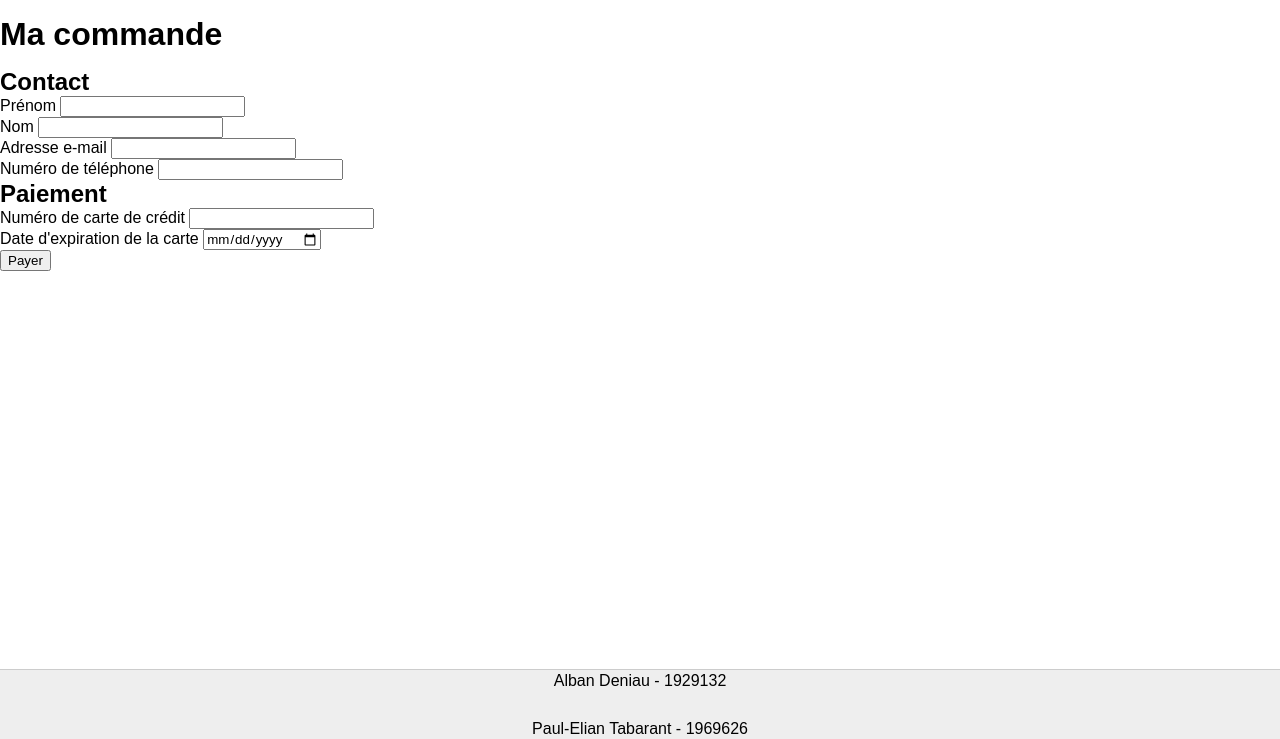
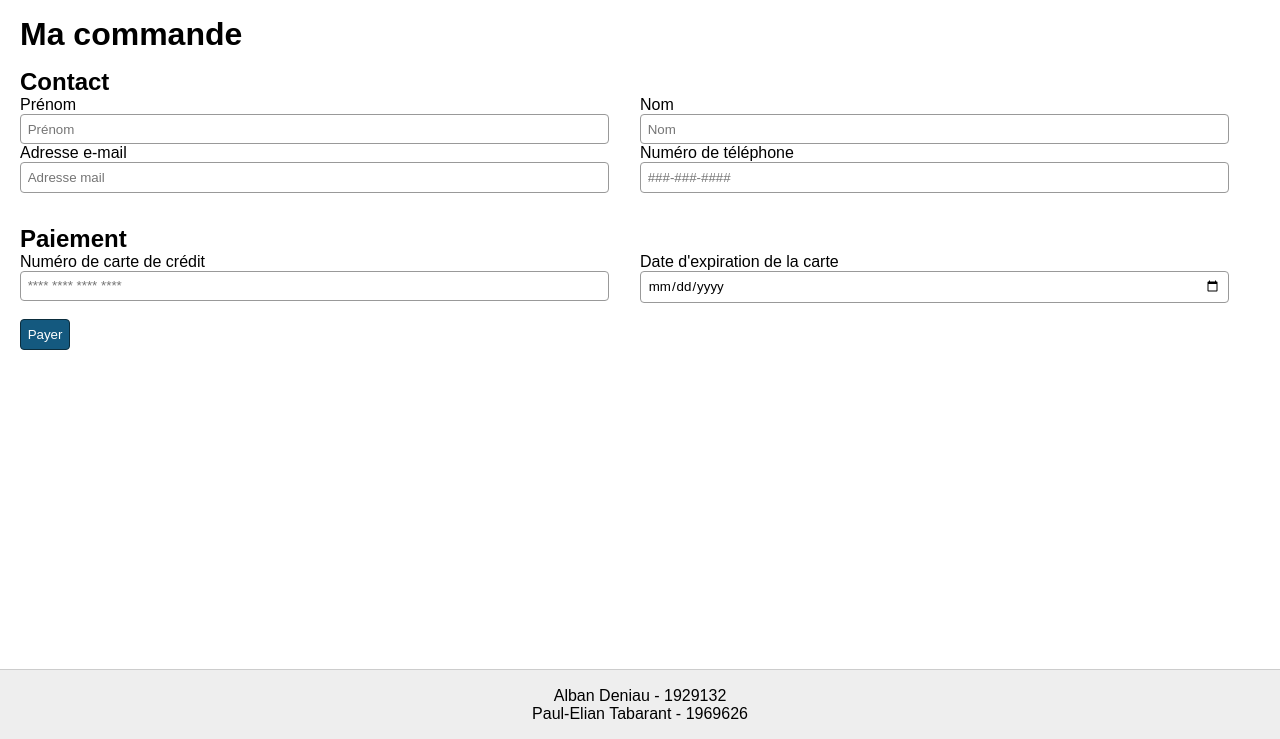
Before and after one commit to paulelian-tabarant/LOG4420-Shopping_website, a web app: file TP1/order.html in a window 1280 px wide. Shown: the part 61-800 px from the top of the page. Run offline with its HTML, style and script files only (its server is not run), Linux system fonts and the light colour scheme; some libraries are stand-ins or nearby versions.

Commit message:
modif page product + page shopping-cart + début page order

```diff
--- a/TP1/assets/css/style.css
+++ b/TP1/assets/css/style.css
@@ -27,18 +29,33 @@
 a {
 	text-decoration: none;
 }
-.row {
+.bouton {
+	color: white;
+	padding: 0.5em;
+	text-decoration: none;
+	background-color: #14597f;
+	border: solid 1px #0b2d3d;
+	border-radius: 4px;
+}
+.bouton:hover {
+	background-color: #1fb5e9;
+	transition: ease-out 0.2s;
+}
+/*.row {
 	display: flex;
 	flex-wrap: nowrap;
   justify-content: space-between;
 	margin: 10px 0px;
+}*/
+.col {
+	flex-basis: 50%;
 }
-.col {
+/*.col {
 	flex-grow: 1;
-}
-.col img {
+}*/
+/*.col img {
 	width: 100%;
-}
+}*/
 .separator {
 	margin: 20px 5px;
 }
@@ -46,9 +63,12 @@
 	border: solid 1px #999999;
 	border-radius: 4px;
 }
-h1, p {
+h1 {
 	margin: 15px 0px;
 }
+/*h1, p {
+	margin: 15px 0px;
+}*/
 
 /*** HEADER ***/
 
@@ -116,21 +136,10 @@
 	flex-direction: column;
 	justify-content: center;
 }
+footer p
 
 /*** INDEX ***/
 
-.bouton {
-	color: white;
-	padding: 0.5em;
-	text-decoration: none;
-	background-color: #14597f;
-	border: solid 1px #0b2d3d;
-	border-radius: 4px;
-}
-.bouton:hover {
-	background-color: #1fb5e9;
-	transition: ease-out 0.2s;
-}
 #img-legend {
 	display: inline-block;
 }
@@ -234,3 +240,66 @@
 #contact-options span {
 	font-size: 5em;
 }
+
+/*** SHOPPING CART ***/
+
+table {
+	width: 100%;
+    border-collapse: collapse;
+    margin-bottom: 1em;
+}
+thead {
+	text-align: left;
+}
+tr {
+	height: 3em;
+}
+tr th:first-child, tr td:first-child{
+	width: 30px;
+}
+tr th:last-child, tr td:last-child{
+	text-align: right;
+}
+tbody button {
+	width: 28px;
+	height: 28px;
+	border-radius: 100px;
+	background-color: #dddddd;
+	margin-right: 1em;
+}
+tbody button.plus {
+	margin-right: 0;
+	margin-left: 1em;
+}
+tbody button:hover {
+	background-color: #bbbbbb;
+}
+.array-border {
+	border-bottom: solid 1px black;
+}
+#total {
+	text-align: right;
+	margin-bottom: 3em;
+}
+button .bouton {
+	cursor: pointer;
+}
+
+/*** ORDER ***/
+
+#form-order #order-contact {
+	margin-bottom: 2em;
+}
+#form-order #order-paiement {
+	margin-bottom: 1em;
+}
+#form-order section div > div label {
+	display: block;
+}
+#form-order section div > div input {
+	width: 95%;
+	padding: 0.5em;
+}
+#form-order > input {
+
+}
--- a/TP1/order.html
+++ b/TP1/order.html
@@ -29,28 +29,44 @@
 				</nav>
 			</div>
 		</header>
-		<main>
+		<main class="main-content">
 			<h1>Ma commande</h1>
-			<form action="confirmation.html">
-				<section>
+			<form id="form-order" action="confirmation.html">
+				<section id="order-contact">
 					<h2>Contact</h2>
+					<div class="flex">
+						<div class="col">
 							<label for="first-name">Prénom</label>
-					<input id="first-name" type="text" name="prenom" required><br>
+							<input class="default-border" id="first-name" type="text" name="prenom" placeholder="Prénom" required><br>
+						</div>
+						<div class="col">
 							<label for="last-name">Nom</label>
-					<input id="last-name" type="text" name="nom" required><br>
+							<input class="default-border" id="last-name" type="text" name="nom" placeholder="Nom" required><br>
+						</div>
+						<div class="col">
 							<label for="email">Adresse e-mail</label>
-					<input id="email" type="email" name="mail" required><br>
+							<input class="default-border" id="email" type="email" name="mail" placeholder="Adresse mail" required><br>
+						</div>
+						<div class="col">
 							<label for="phone">Numéro de téléphone</label>
-					<input id="phone" type="tel" name="tel" required><br>
+							<input class="default-border" id="phone" type="tel" name="tel" placeholder="###-###-####" required><br>
+						</div>
+					</div>
 				</section>
-				<section>
+				<section id="order-paiement">
 					<h2>Paiement</h2>
+					<div class="flex">
+						<div class="col">
 							<label for="credit-card">Numéro de carte de crédit</label>
-					<input id="credit-card" type="number" name="card" required><br>
+							<input class="default-border" id="credit-card" type="text" name="card" placeholder="**** **** **** ****" required><br>
+						</div>
+						<div class="col">
 							<label for="credit-card-expiry">Date d'expiration de la carte</label>
-					<input id="credit-card-expiry" type="date" name="date" required>
+							<input class="default-border" id="credit-card-expiry" type="date" name="date" required>
+						</div>
+					</div>
 				</section>
-				<input type="submit" name="envoyer" value="Payer">
+				<input class="bouton" type="submit" name="envoyer" value="Payer">
 			</form>
 		</main>
 		<div class="push"></div>
```
Also changed, not shown: other parts of TP1/assets/css/style.css (+21 -22 lines), TP1/product.html (+8 -6 lines), TP1/products.html (+5 -5 lines), TP1/shopping-cart.html (+18 -10 lines). Lines whose indentation alone changed are shown as unchanged.
